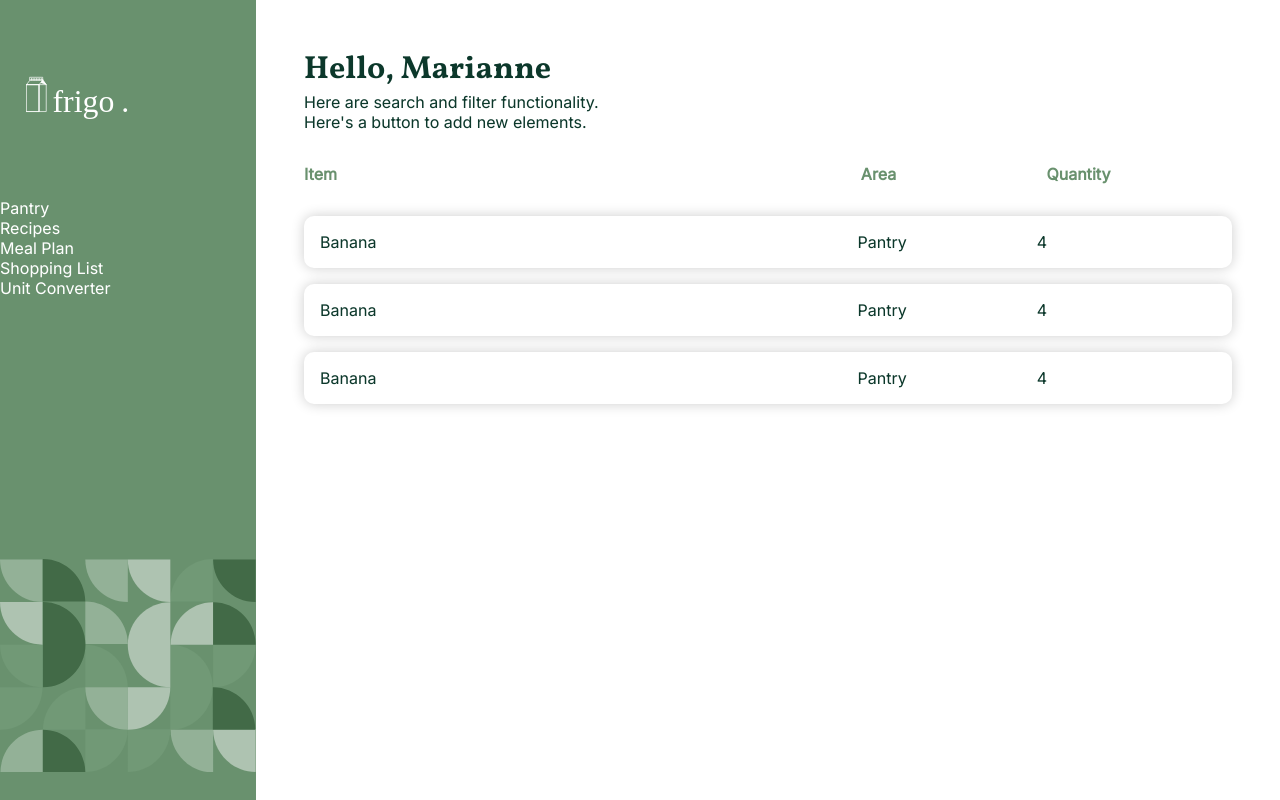
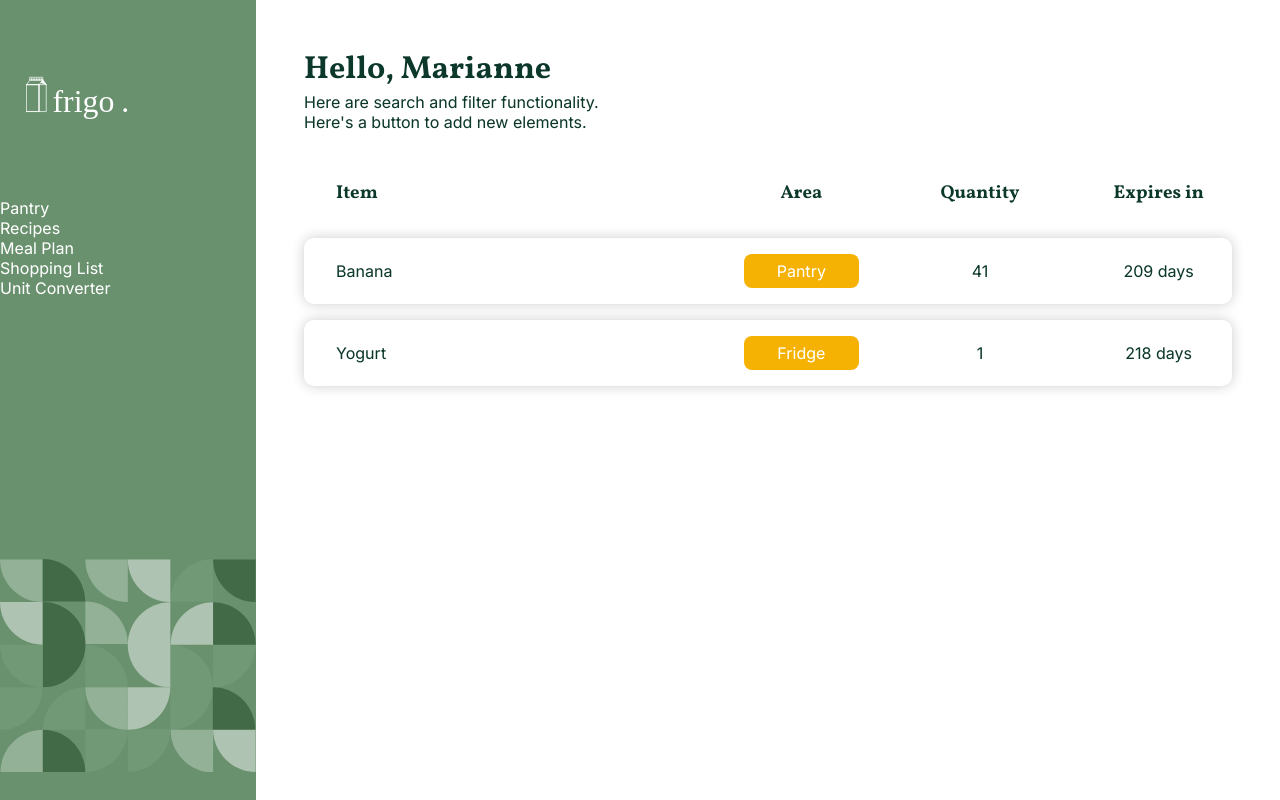
Before and after one commit to mlachance/frigo-mevn, a Vue app in the folder frontend/: page / in a window 1280 px wide. Built offline with nearby package versions, Linux system fonts and the light colour scheme.

Commit message:
Custom types for recipes and products, feed data into list items

```diff
--- a/frontend/src/components/Items/ListItem.vue
+++ b/frontend/src/components/Items/ListItem.vue
@@ -1,21 +1,31 @@
 <template>
     <div class="list-item">
-        <p>{{ title }}</p>
-        <p>{{ area }}</p>
-        <p>{{ quantity }}</p>
+        <p>{{ product.name }}</p>
+        <p class="tag">{{ product.area }}</p>
+        <p>{{ product.quantity }}</p>
+        <p>{{ calculateExpiry(product.expiry) }} days</p>
     </div>
 </template>
 
 <script lang="ts">
-import { defineComponent } from 'vue'
+import { defineComponent, PropType } from 'vue'
+import { Product } from '../../types'
 
 export default defineComponent({
-    data () {
-        return {
-            title: "Banana" as string,
-            area: "Pantry" as string,
-            quantity: 4 as number
+    props: {
+        product: Object as PropType<Product>
+    },
+    methods: {
+
+        calculateExpiry(expiry: Date) {
+            const dateToday = new Date;
+
+            const diffTime = Math.abs(expiry.valueOf() - dateToday.valueOf());
+            const diffDays = Math.ceil(diffTime / (1000 * 60 * 60 * 24));
+
+            return diffDays;
         }
+
     }
 })
 </script>
@@ -25,11 +35,25 @@ export default defineComponent({
 .list-item {
     display: grid;
     grid-template-rows: 1fr;
-    grid-template-columns: 3fr 1fr 1fr;
+    grid-template-columns: 3fr 1fr 1fr 1fr;
     box-shadow: 0px 0px 13px 0px rgba(0,0,0,0.2);
-    padding: 1rem;
+    padding: 1rem 1rem 1rem 2rem;
     border-radius: 10px;
     margin-bottom: 1rem;
+    grid-gap: 4rem;
+    align-items: center;
+}
+
+.tag {
+    padding: 7px 10px 7px 10px;
+    border-radius: 8px;
+    color: white;
+    background-color: var(--yellow);
+    text-align: center;
+}
+
+.list-item > p:not(:first-child) {
+    text-align: center
 }
 
 </style>
--- a/frontend/src/components/ListView.vue
+++ b/frontend/src/components/ListView.vue
@@ -1,23 +1,52 @@
 <template>
     <div class="list-view">
         <div class="list-heading">
-            <p>Item</p>
-            <p>Area</p>
-            <p>Quantity</p>
+            <h3>Item</h3>
+            <h3 class="tag-heading">Area</h3>
+            <h3>Quantity</h3>
+            <h3>Expires in</h3>
         </div>
-        <ListItem />
-        <ListItem />
-        <ListItem />
+        <ListItem v-for="item in productsList" :key="item" :product="item" />
     </div>
 </template>
 
 <script lang="ts">
 import { defineComponent } from 'vue'
 import ListItem from './Items/ListItem.vue'
+import { Product } from '../types'
 
 export default defineComponent({
     components: {
         ListItem
+    },
+    data () {
+        return {
+
+            productsList: [
+
+                {
+                    id: 1235,
+                    name: 'Banana',
+                    area: 'Pantry',
+                    quantity: 41,
+                    unit: 'pcs',
+                    expiry: new Date("2022-02-20"),
+                    onShoppingList: false
+                } as Product,
+
+                {
+                    id: 1234,
+                    name: 'Yogurt',
+                    area: 'Fridge',
+                    quantity: 1,
+                    unit: 'pcs',
+                    expiry: new Date("2022-03-01"),
+                    onShoppingList: false
+                } as Product
+
+            ]
+
+        }
     }
 })
 </script>
@@ -25,12 +54,18 @@ export default defineComponent({
 <style scoped>
 
 .list-heading {
+    margin: 2rem 0 1rem 0;
     display: grid;
     grid-template-rows: 1fr;
-    grid-template-columns: 3fr 1fr 1fr;
-    font-weight: bold;
-    color: var(--light-green);
-    margin: 2rem 0 2rem 0;
+    grid-template-columns: 3fr 1fr 1fr 1fr;
+    padding: 1rem 1rem 1rem 2rem;
+    border-radius: 10px;
+    grid-gap: 4rem;
+    align-items: center;
+}
+
+.list-heading > h3:not(:first-child) {
+    text-align: center
 }
 
 </style>
--- /dev/null
+++ b/frontend/src/types.ts
@@ -0,0 +1,27 @@
+export interface Product {
+    id: number
+    name: string
+    area: string
+    quantity?: number // Quantity should be optional
+    unit: string
+    expiry: Date
+    onShoppingList: boolean
+    quantityOnShoppingList?: number // also optional
+    nutritionalValue?: [KeyValuePair]
+}
+
+export interface Recipe {
+    id: number
+    name: string
+    description: string
+    img: string
+    categories: [string]
+    nutritionalValue: [KeyValuePair]
+    ingredients: [string]
+    instructions: [string]
+}
+
+export interface KeyValuePair {
+    key: string
+    value: string | number
+}
```
